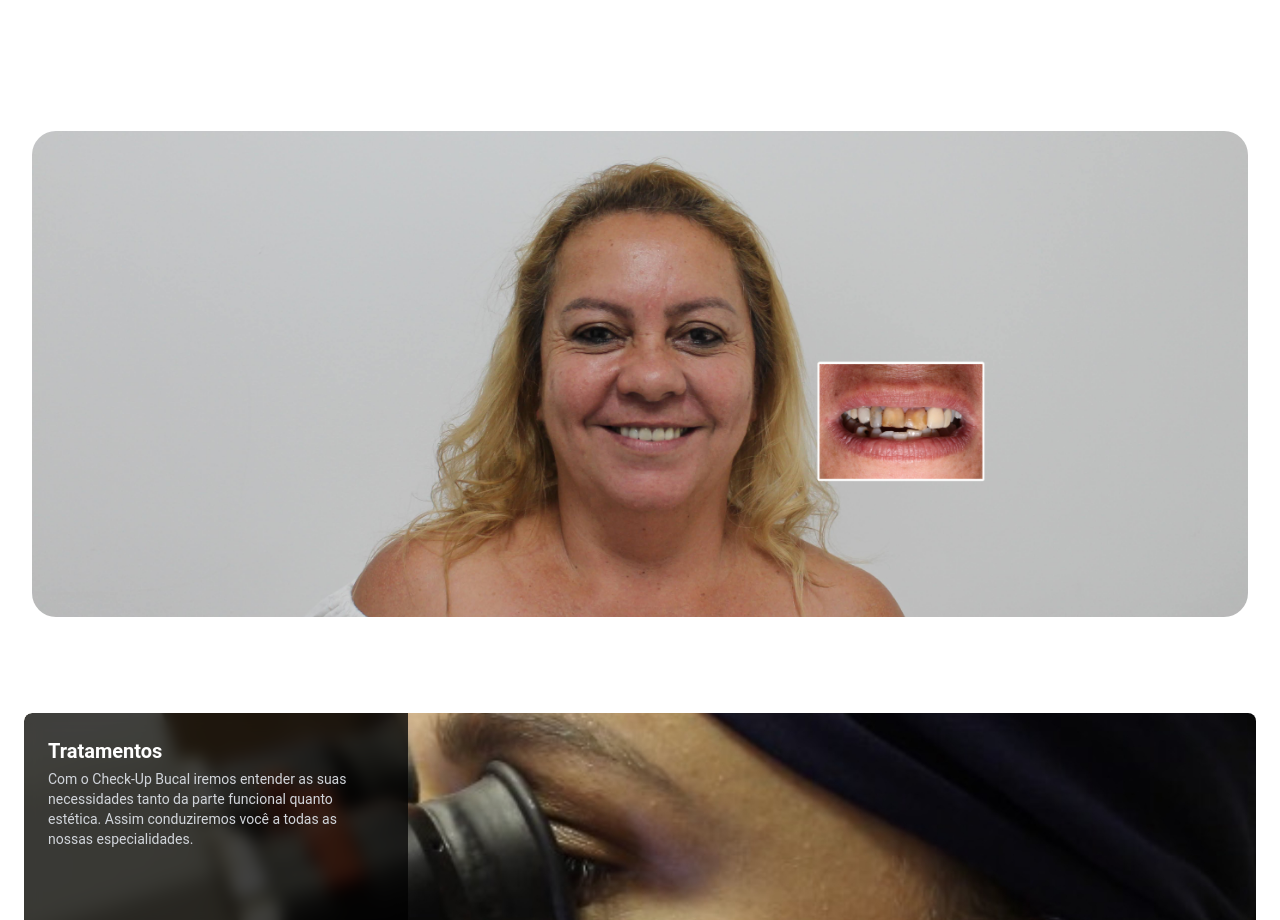
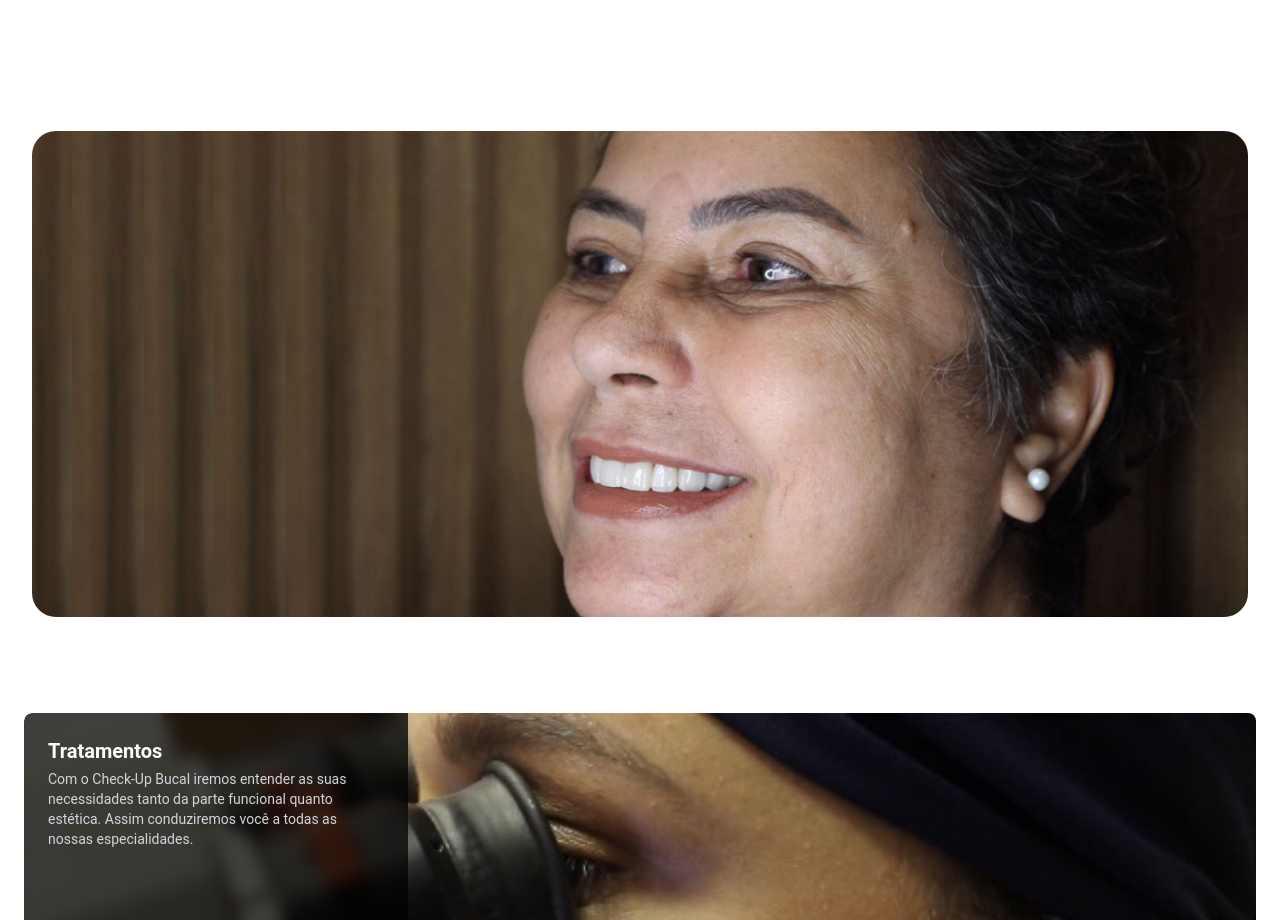
Before and after one commit to guilhermebao/inflori, a Vue app: page / in a window 1280 px wide. Shown: the part 2520-3440 px from the top of the page. Built offline with nearby package versions, Linux system fonts and the light colour scheme.

Commit message:
troca de imagens

```diff
--- a/src/components/hero.vue
+++ b/src/components/hero.vue
@@ -169,7 +169,7 @@
       :pagination="{ clickable: true }"
       :modules="[Navigation, Pagination]"
       :loop="true"
-      :autoplay="{ delay: 300, disableOnInteraction: false }"
+      :autoplay="{ delay: 3000, disableOnInteraction: false }"
       navigation
       class="mySwiper"
     >
--- a/src/components/team.sections.vue
+++ b/src/components/team.sections.vue
@@ -16,7 +16,7 @@
   <!-- Image section -->
   <div class="xl:mx-auto xl:max-w-7xl xl:px-8">
     <img
-      src="/src/assets/img/cliente.jpg"
+      src="/src/assets/img/img-1-1.jpg"
       alt=""
       class="aspect-[5/2] w-full object-cover xl:rounded-3xl"
     />
--- a/src/pages/urgencias.vue
+++ b/src/pages/urgencias.vue
@@ -24,7 +24,7 @@
 
             <div class="mt-6">
               <img
-                src="/src/assets/img/img-2.jpg"
+                src="/src/assets/img/dor-dente.jpg"
                 alt=""
                 class="aspect-[5/2] w-full object-cover xl:rounded-3xl"
               />
```
Also changed, not shown: src/assets/img/dor-dente.jpg (added).
